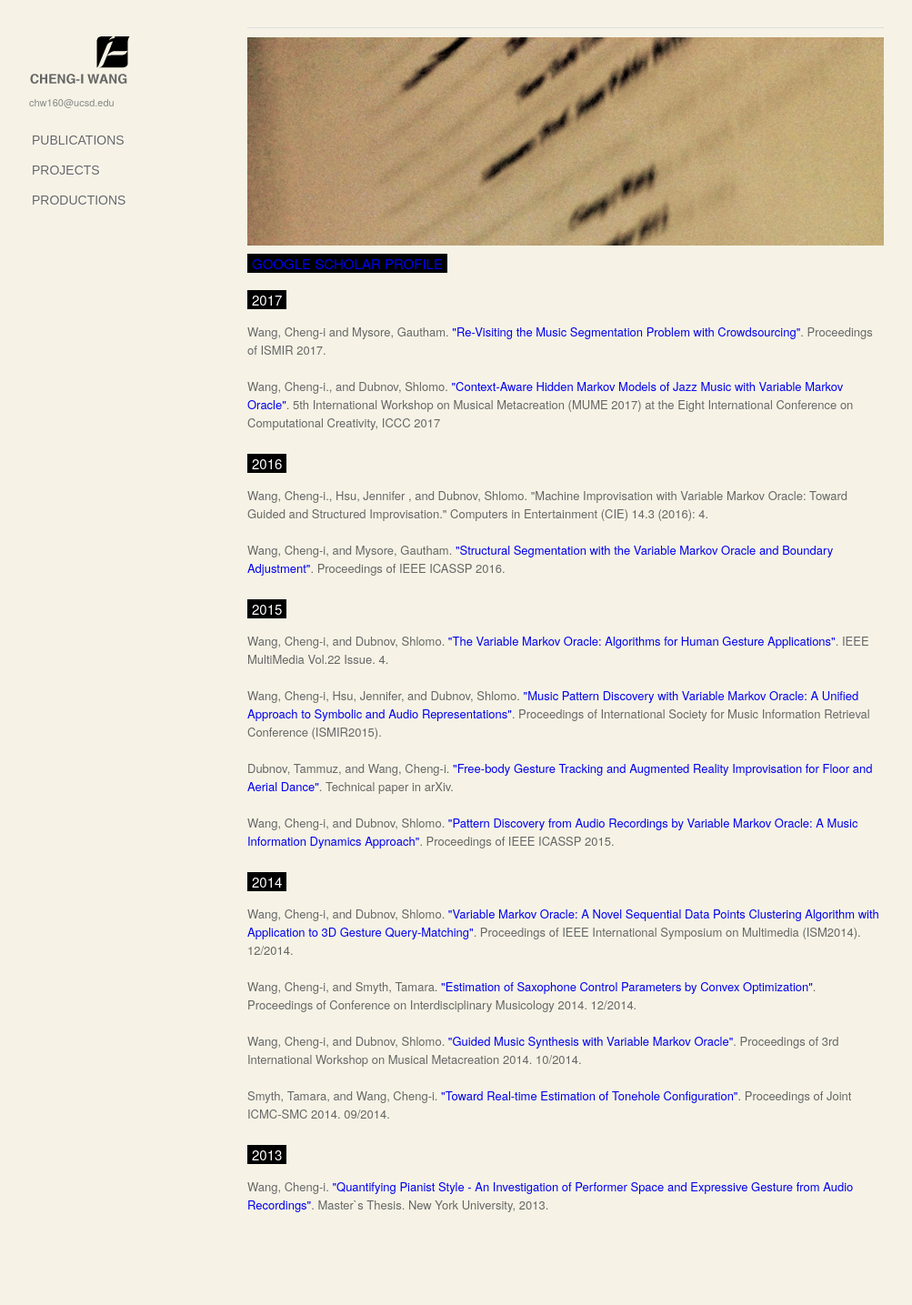
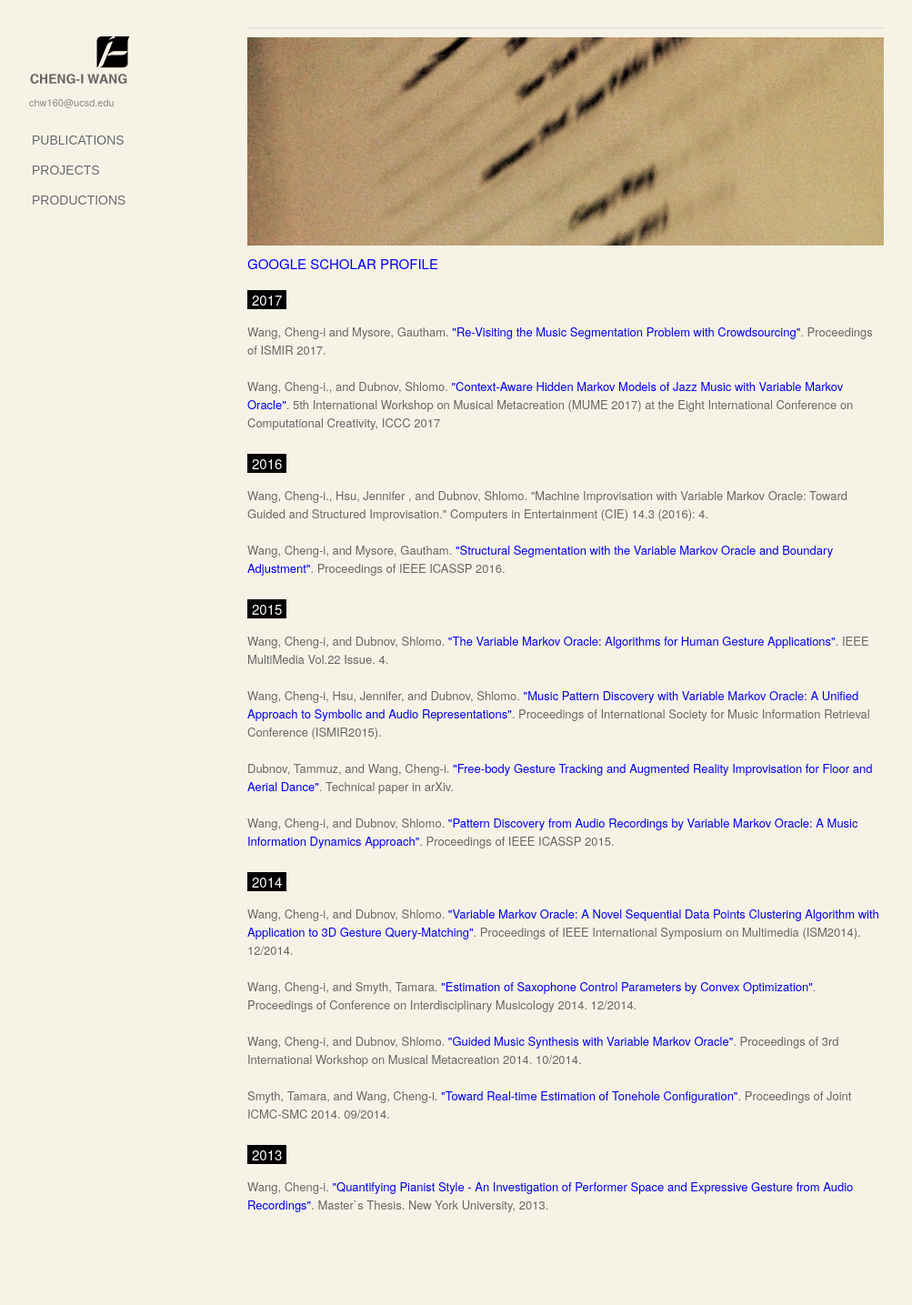
Before and after one commit to wangsix/wangsix.github.io, a Jekyll site: the page built from publications.html, in a window 1280 px wide. Shown: the whole page at 91% size, without its empty margins (128-1131 px from the left). Built offline with Jekyll 4.4.1, drawn with Linux system fonts in a browser that asks for light colours.

Commit message:
updated publication.html

```diff
--- a/publications.html
+++ b/publications.html
@@ -5,7 +5,7 @@ title: Publications - Cheng-i Wang
 <hr>
 <img src="img/banner4.jpg" />
 
-<h1 style="margin-top: -10px;"><span class="textbg"><a href="https://scholar.google.com/citations?user=SmuY2sMAAAAJ&hl=en">Google Scholar Profile</a></span></h1>
+<h1 style="margin-top: -10px;"><a href="https://scholar.google.com/citations?user=SmuY2sMAAAAJ&hl=en">Google Scholar Profile</a></h1>
 
 
 <h1 style="margin-top: -10px;"><span class="textbg">2017</span></h1>
```
